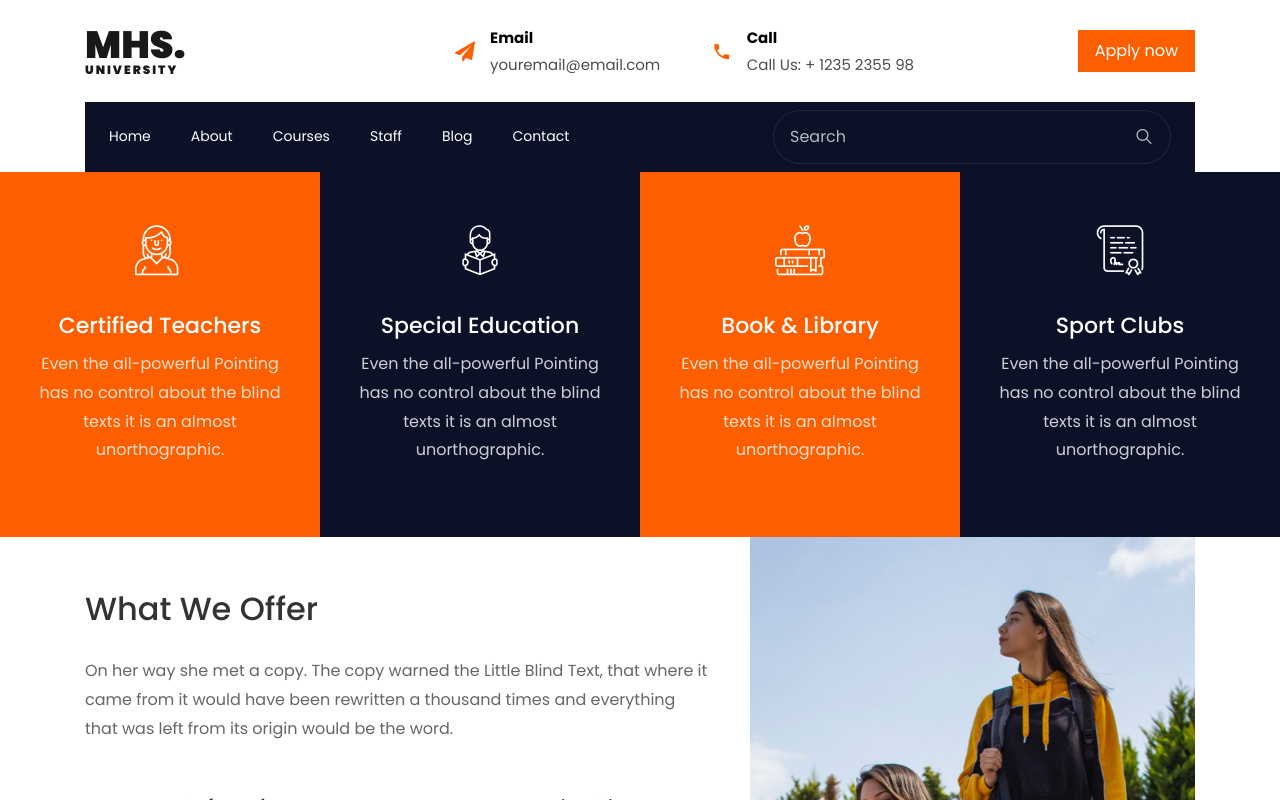
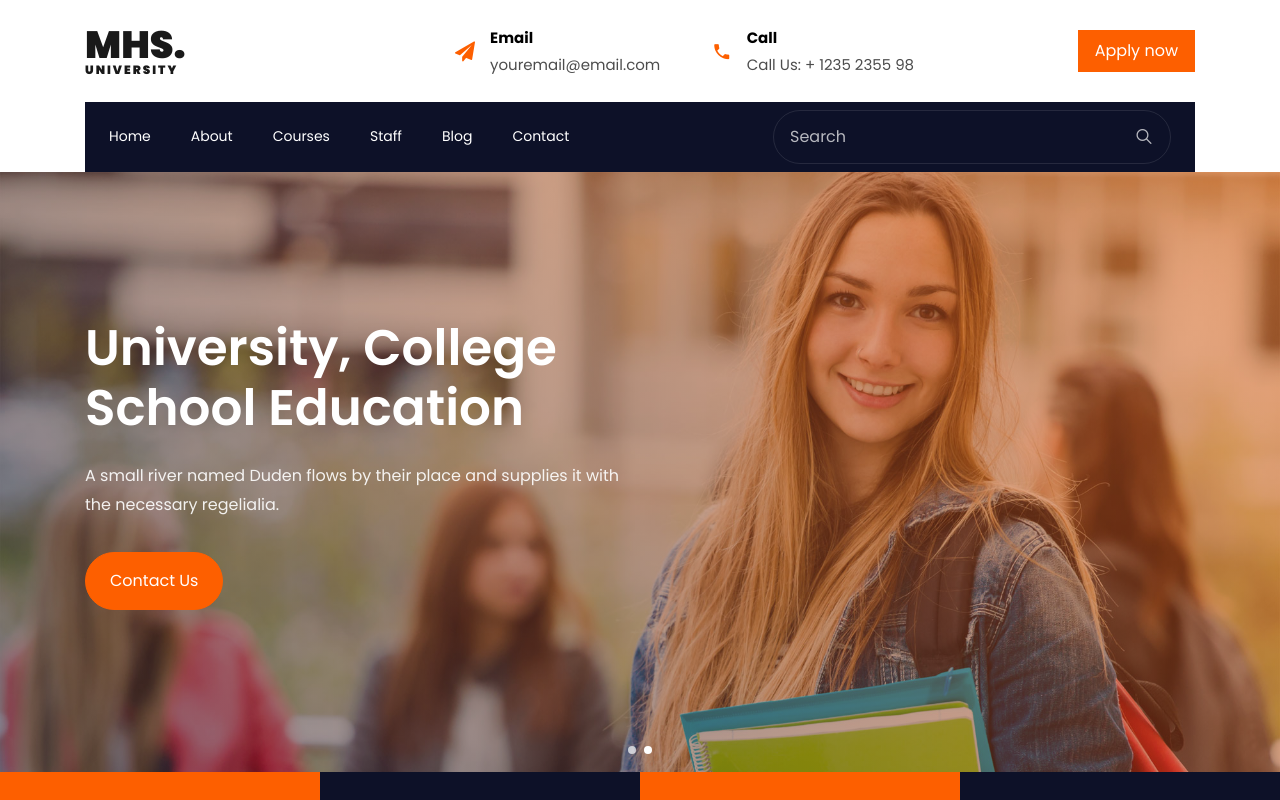
Before and after one commit to JomsonGit738/mhs-education, a React (Vite) app: page / in a window 1280 px wide. Shown: the top 800 px of the page. Built offline with nearby package versions, Linux system fonts and the light colour scheme.

Commit message:
global.css updated

```diff
--- a/src/global.css
+++ b/src/global.css
@@ -55,3 +55,27 @@ a {
   opacity: 1;
   visibility: visible;
 }
+
+/* Make hero slider visible with Swiper instead of Owl */
+.home-slider {
+  position: relative;
+  height: 600px;
+}
+
+.home-slider .swiper,
+.home-slider .swiper-wrapper,
+.home-slider .swiper-slide {
+  height: 100%;
+}
+
+.home-slider .slider-item {
+  position: relative;
+  height: 100%;
+  display: flex;
+  align-items: center;
+}
+
+/* Owl CSS hides carousels until JS init; force visible for Swiper replacements */
+.owl-carousel {
+  display: block;
+}
```
